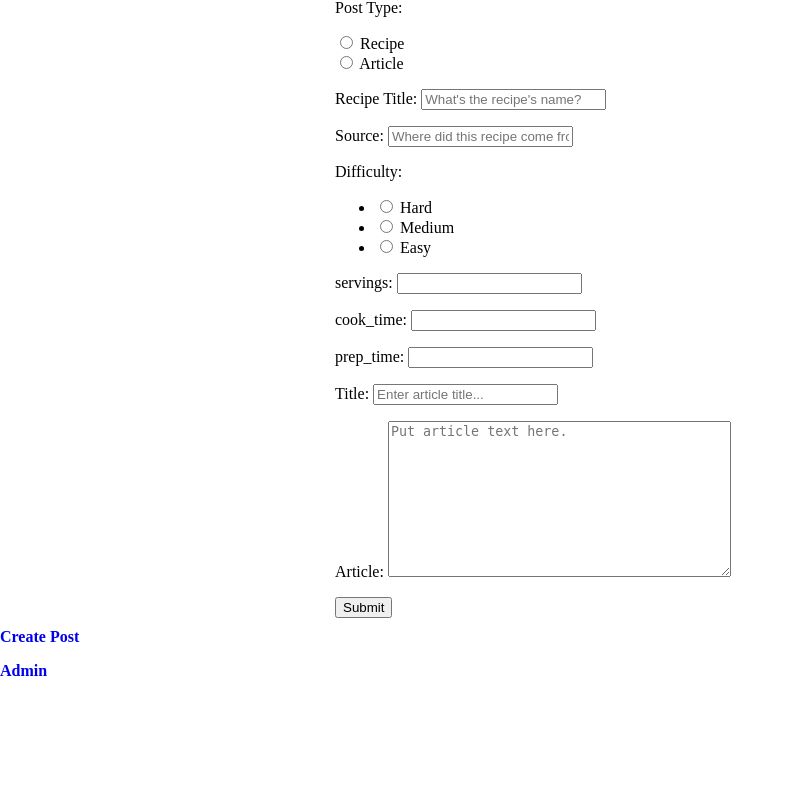
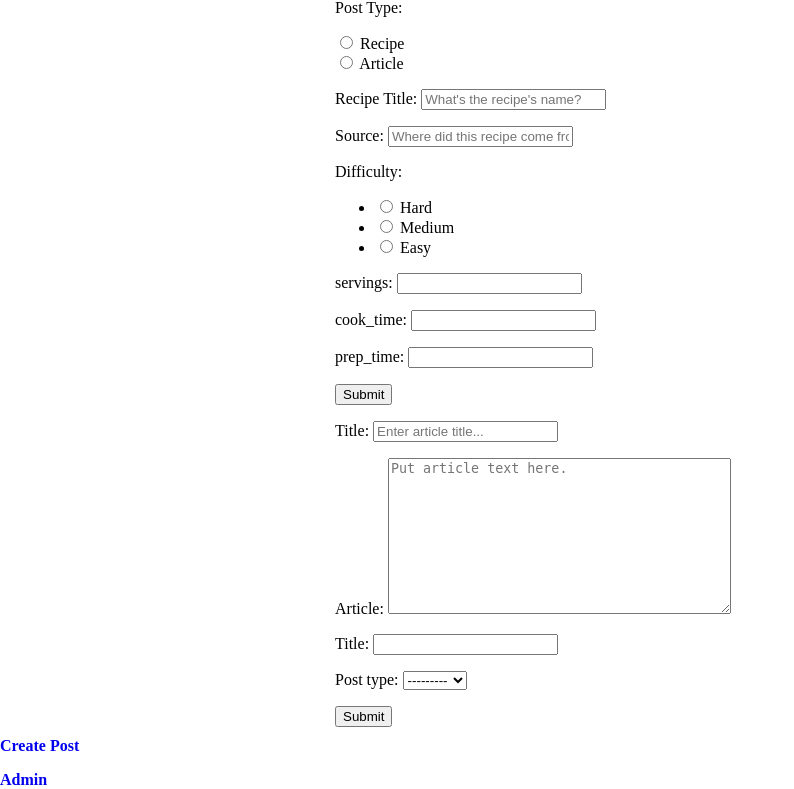
Before and after one commit to SteinW1/SteinTech, a Django app: page /newpost/ in a window 1280 px wide. Shown: the part 73-862 px from the top of the page, without its empty margins (0-794 px from the left). Before the commit the page ends 749 px from the top, so only its background shows below. Run offline with Django 3.2, Linux system fonts and the light colour scheme.

Commit message:
continued work on postcreateview

```diff
--- a/blog/templates/blog/post_form.html
+++ b/blog/templates/blog/post_form.html
@@ -1,19 +1,34 @@
 {% extends "blog/base.html" %}
 {% block content %}
     <div>
-        <form method="POST" enctype="multipart/form-data">
+        <p>Post Type:</p>
+        {% for i in post_type_list %}
+            <input type="radio" id='id_radio_{{ i.1 }}' name="post_type_radio" value='{{ i.1 }}'>
+            <label for='id_radio_{{ i.1 }}'>{{ i.1 }}</label><br>
+        {% endfor %}
+
+        <form method="POST" name="form_recipe" enctype="multipart/form-data">
             <!-- Security token -->
             {% csrf_token %}
 
             <!-- Using the formset -->
-            <p>Post Type:</p>
-            {% for i in post_type_list %}
-                <input type="radio" id='id_radio_{{ i.1 }}' name="post_type_radio" value='{{ i.1 }}'>
-                <label for='id_radio_{{ i.1 }}'>{{ i.1 }}</label><br>
-            {% endfor %}
             {{ form_recipe.as_p }}
-            {{ form_article.as_p }}
+            {{ formset.non_form_errors }}
             <input type="submit" value="Submit">
         </form>
+
+        <form method="POST" name="form_article" enctype="multipart/form-data">
+            <!-- Security token -->
+            {% csrf_token %}
+
+            <!-- Using the formset -->
+            {{ form_article.as_p }}
+            {{ form.as_p }}
+            <input type="submit" value="Submit">
+        </form>
+
     </div>
+    <script>
+
+    </script>
 {% endblock content %}
--- a/blog/views.py
+++ b/blog/views.py
@@ -1,7 +1,7 @@
 from django.shortcuts import render, redirect
 from django.views.generic import DetailView, ListView, CreateView
 from django.contrib.auth.mixins import LoginRequiredMixin, UserPassesTestMixin
-from .models import Post
+from .models import Post, Article
 from .forms import PostForm, ArticleForm
 from recipes.forms import RecipeForm
 from recipes.models import Recipe, Ingredient
@@ -39,34 +39,22 @@ class PostCreateView(CreateView):
     def get_context_data(self, **kwargs):
         context = super().get_context_data(**kwargs)
         context["post_type_list"] = Post.post_types
-
         for post_type in Post.post_types:
-            #func = getattr(Post.post_types, post_type[1])
-            #form_func = f'{post_type[1]}Form'
             context[f'form_{post_type[0]}'] = globals()[f'{post_type[1]}Form']()
-
-
-
-
-        print(context)
-        context["form"] = PostForm()
-        context["form2"] = RecipeForm()
-        #print(context)
         return context
 
     def form_valid(self, form):
         '''This method is called when valid form data has been POSTed. '''
-        print(form.data)
-        if form.data['post_type_radio'] == 'Recipe':
-            print('$$$$$$$$$$$$$$$$$$$$$$$$$$')
+        #print(form.data)
         print(form.cleaned_data)
         form.instance.author = self.request.user
         return super().form_valid(form)
 
+    '''
     def post(self, request):
         super(PostCreateView, self).post(request)
         return redirect('/')
-
+    '''
 '''
 class PostUpdateView(LoginRequiredMixin, UserPassesTestMixin, UpdateView):
 '''
```
